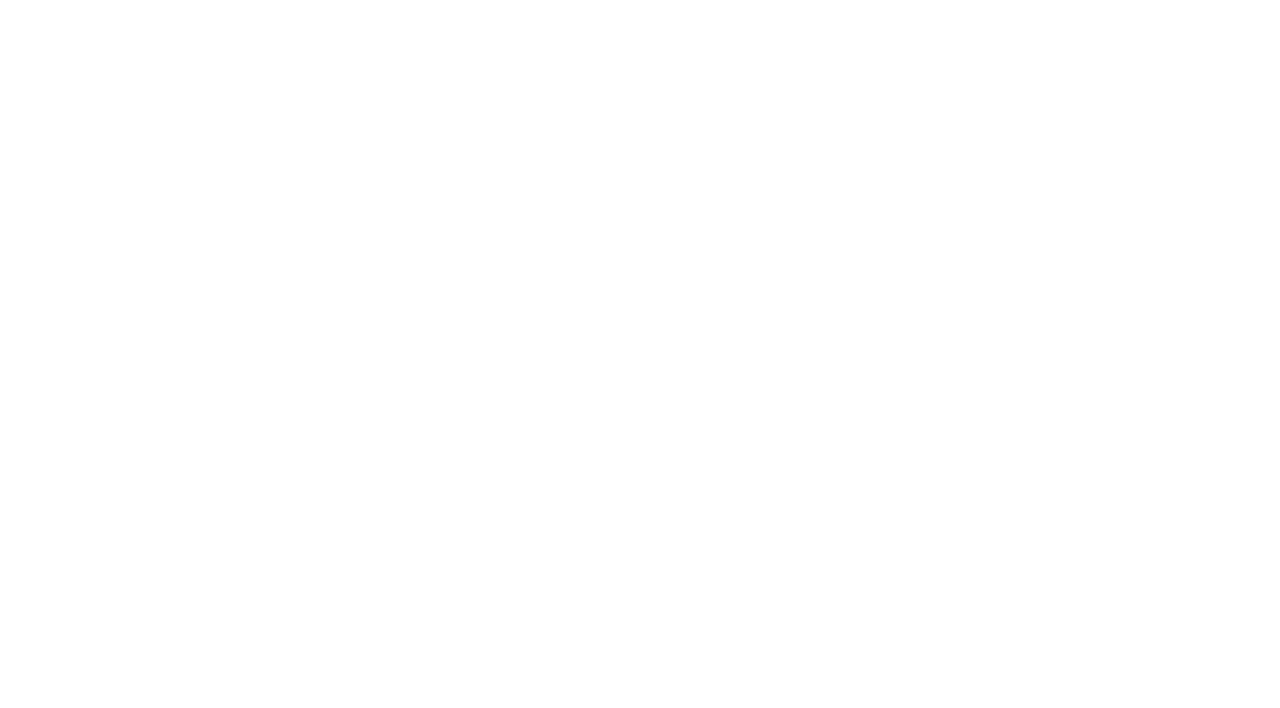
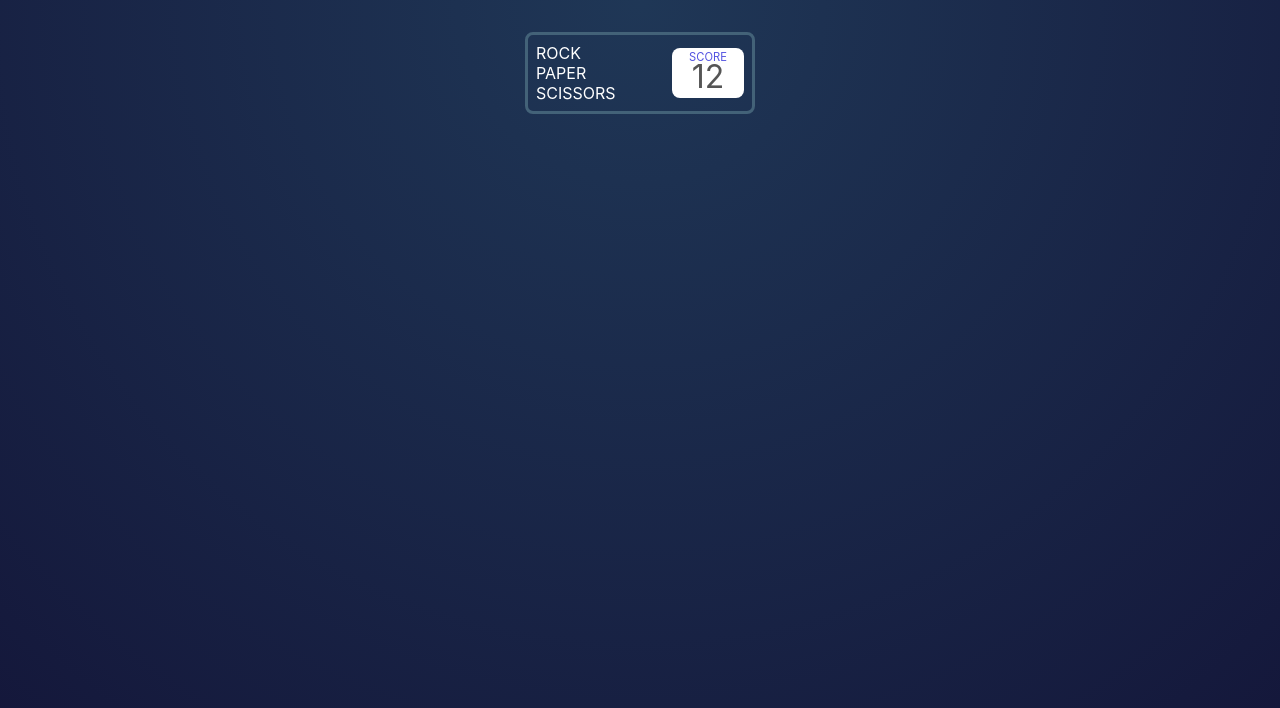
Before and after one commit to oavaDev/Rock-paper-Scissors, a React (Create React App) app: page / in a window 1280 px wide. Shown: the top 708 px of the page. Built offline with nearby package versions, Linux system fonts and the light colour scheme.

Commit message:
add header

```diff
--- a/src/App.css
+++ b/src/App.css
@@ -1,38 +1,39 @@
-.App {
-  text-align: center;
+body{
+  background: radial-gradient(circle at top, hsl(214, 47%, 23%) , hsl(237, 49%, 15%));
+  background-repeat: no-repeat;
+  background-size: contain;
+  min-height: 100vh;
 }
-
-.App-logo {
-  height: 40vmin;
-  pointer-events: none;
+.App{
+  display: flex;
+  justify-content: center;
 }
-
-@media (prefers-reduced-motion: no-preference) {
-  .App-logo {
-    animation: App-logo-spin infinite 20s linear;
-  }
-}
-
-.App-header {
-  background-color: #282c34;
-  min-height: 100vh;
+.Score{
   display: flex;
-  flex-direction: column;
+  margin: 2rem;
+  padding: 0.5rem;
+  width: 13rem;
+  border: 3px solid rgb(67, 98, 120);
+  border-radius: 0.5rem;
+  justify-content: space-between;
   align-items: center;
-  justify-content: center;
-  font-size: calc(10px + 2vmin);
   color: white;
 }
-
-.App-link {
-  color: #61dafb;
+.Score_label{
+  display: flex;
+  width: 30%;
+  padding: 0.3rem;
+  border-radius: 0.5rem;
+  align-items: center;
+  background-color: rgb(255, 255, 255);
+  flex-direction: column;
 }
-
-@keyframes App-logo-spin {
-  from {
-    transform: rotate(0deg);
-  }
-  to {
-    transform: rotate(360deg);
-  }
+.Score_label span{
+  margin: -0.2rem;
+  font-size: 0.7rem;
+  color: rgb(83, 83, 225);
 }
+.Score_label span:last-child{
+  color: rgb(85, 85, 85);
+  font-size: 2rem;
+}
--- a/src/App.tsx
+++ b/src/App.tsx
@@ -2,7 +2,19 @@ import React from 'react';
 import './App.css';
 
 function App() {
-  return <div className='App'></div>;
+  return (
+    <div className='App'>
+      <div className='Score'>
+        <div>
+          ROCK <br /> PAPER <br /> SCISSORS
+        </div>
+        <div className='Score_label'>
+          <span>SCORE</span>
+          <span>12</span>
+        </div>
+      </div>
+    </div>
+  );
 }
 
 export default App;
```
